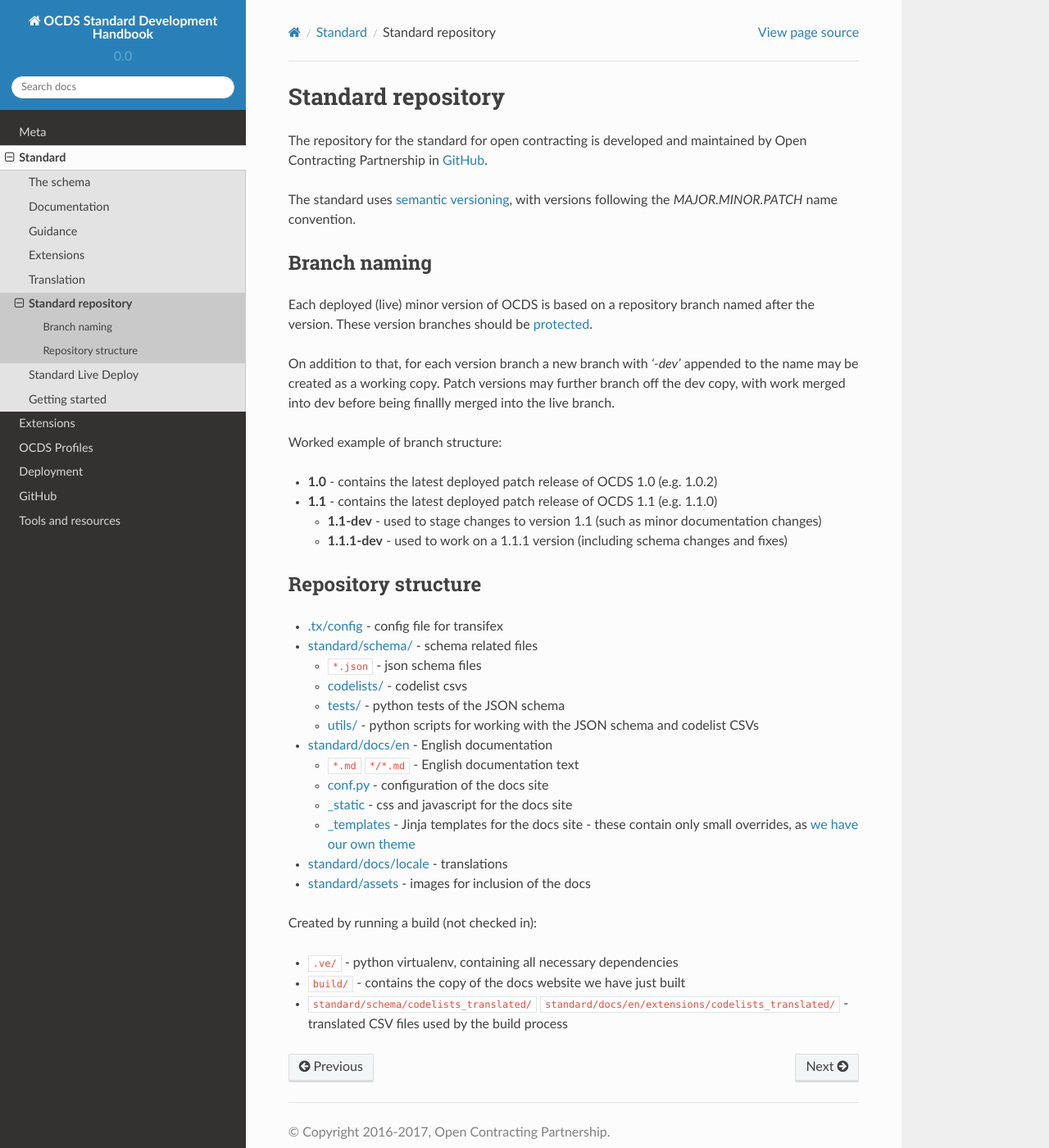
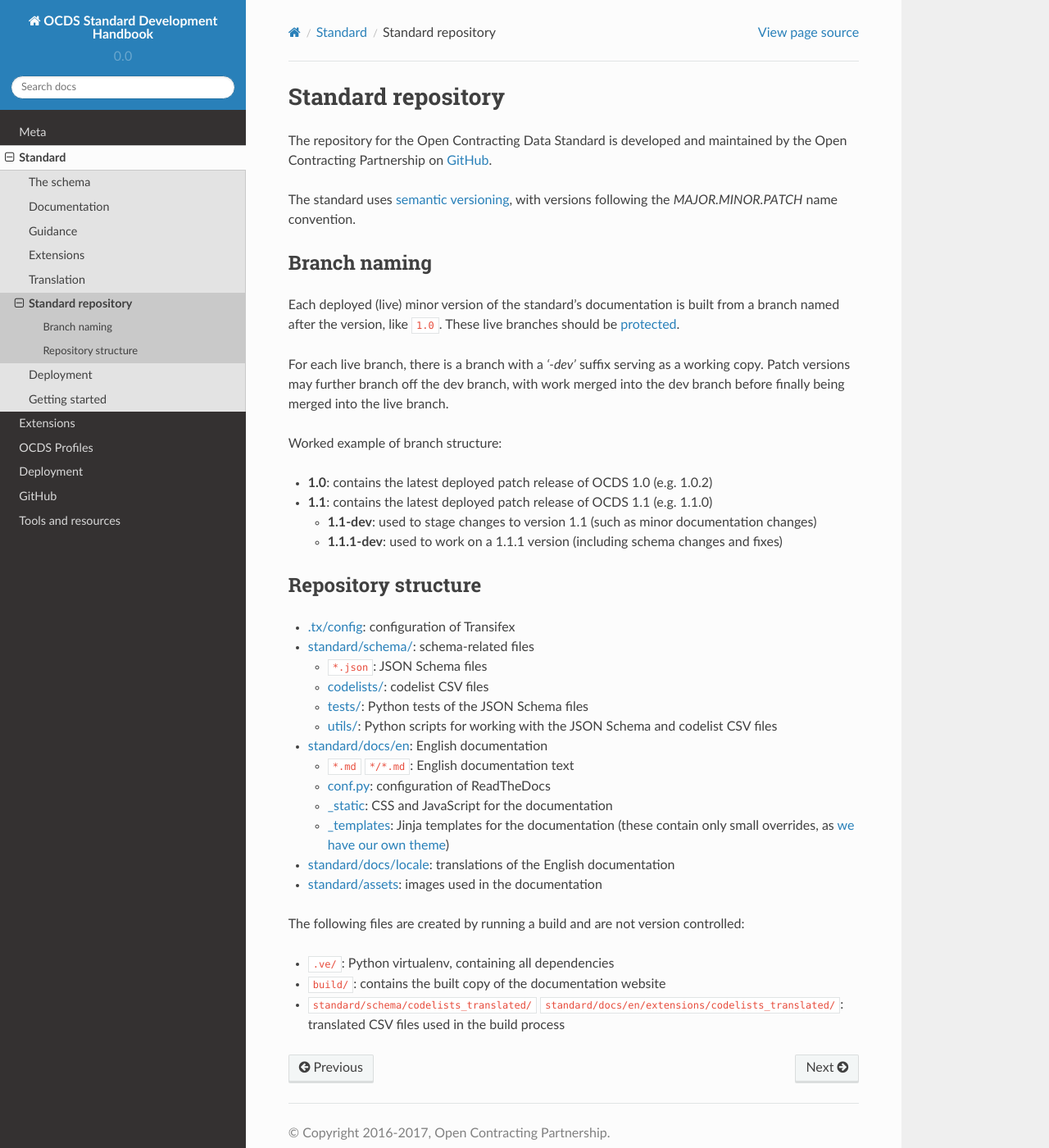
Before and after one commit to open-contracting/standard-development-handbook, a Sphinx documentation site: the page built from docs/standard/repository.md, in a window 1280 px wide and 1400 px high. Shown: the whole window at 82% size. Built offline with Sphinx 7.4.7 and the Read the Docs theme 2.0.0, drawn with Linux system fonts in a browser that asks for light colours.

Commit message:
Copy edit /standard documentation files

```diff
--- a/docs/standard/repository.md
+++ b/docs/standard/repository.md
@@ -1,40 +1,40 @@
 # Standard repository
 
-The repository for the standard for open contracting is developed and maintained by Open Contracting Partnership in [GitHub](https://github.com/open-contracting/standard/tree/master/standard).
+The repository for the Open Contracting Data Standard is developed and maintained by the Open Contracting Partnership on [GitHub](https://github.com/open-contracting/standard).
 
 The standard uses [semantic versioning](http://semver.org/), with versions following the _MAJOR.MINOR.PATCH_ name convention.
 
 ## Branch naming
 
-Each deployed (live) minor version of OCDS is based on a repository branch named after the version. These version branches should be [protected](https://help.github.com/articles/about-protected-branches/).
+Each deployed (live) minor version of the standard's documentation is built from a branch named after the version, like `1.0`. These live branches should be [protected](https://help.github.com/articles/about-protected-branches/).
 
-On addition to that, for each version branch a new branch with _'-dev'_ appended to the name may be created as a working copy. Patch versions may further branch off the dev copy, with work merged into dev before being finallly merged into the live branch.
+For each live branch, there is a branch with a _'-dev'_ suffix serving as a working copy. Patch versions may further branch off the dev branch, with work merged into the dev branch before finally being merged into the live branch.
 
 Worked example of branch structure:
 
-* **1.0** - contains the latest deployed patch release of OCDS 1.0 (e.g. 1.0.2)
-* **1.1** - contains the latest deployed patch release of OCDS 1.1 (e.g. 1.1.0)
-  * **1.1-dev** - used to stage changes to version 1.1 (such as minor documentation changes)
-  * **1.1.1-dev** - used to work on a 1.1.1 version (including schema changes and fixes)
+* **1.0**: contains the latest deployed patch release of OCDS 1.0 (e.g. 1.0.2)
+* **1.1**: contains the latest deployed patch release of OCDS 1.1 (e.g. 1.1.0)
+  * **1.1-dev**: used to stage changes to version 1.1 (such as minor documentation changes)
+  * **1.1.1-dev**: used to work on a 1.1.1 version (including schema changes and fixes)
 
 ## Repository structure
 
-* [.tx/config](https://github.com/open-contracting/standard/blob/HEAD/.tx/config) - config file for transifex
-* [standard/schema/](https://github.com/open-contracting/standard/tree/HEAD/standard/schema) - schema related files
-  * `*.json` - json schema files
-  * [codelists/](https://github.com/open-contracting/standard/tree/HEAD/standard/schema/codelists) - codelist csvs
-  * [tests/](https://github.com/open-contracting/standard/tree/HEAD/standard/schema/tests) - python tests of the JSON schema
-  * [utils/](https://github.com/open-contracting/standard/tree/HEAD/standard/schema/utils) - python scripts for working with the JSON schema and codelist CSVs
-* [standard/docs/en](https://github.com/open-contracting/standard/tree/HEAD/standard/docs/en) - English documentation
-  * `*.md` `*/*.md` - English documentation text
-  * [conf.py](https://github.com/open-contracting/standard/blob/HEAD/standard/docs/en/conf.py) - configuration of the docs site
-  * [_static](https://github.com/open-contracting/standard/tree/HEAD/standard/docs/en/_static) - css and javascript for the docs site
-  * [_templates](https://github.com/open-contracting/standard/tree/HEAD/standard/docs/en/_templates) - Jinja templates for the docs site - these contain only small overrides, as [we have our own theme](https://github.com/open-contracting/standard_theme)
-* [standard/docs/locale](https://github.com/open-contracting/standard/tree/HEAD/standard/docs/locale) - translations
-* [standard/assets](https://github.com/open-contracting/standard/tree/HEAD/standard/assets) - images for inclusion of the docs
+* [.tx/config](https://github.com/open-contracting/standard/blob/HEAD/.tx/config): configuration of Transifex
+* [standard/schema/](https://github.com/open-contracting/standard/tree/HEAD/standard/schema): schema-related files
+  * `*.json`: JSON Schema files
+  * [codelists/](https://github.com/open-contracting/standard/tree/HEAD/standard/schema/codelists): codelist CSV files
+  * [tests/](https://github.com/open-contracting/standard/tree/HEAD/standard/schema/tests): Python tests of the JSON Schema files
+  * [utils/](https://github.com/open-contracting/standard/tree/HEAD/standard/schema/utils): Python scripts for working with the JSON Schema and codelist CSV files
+* [standard/docs/en](https://github.com/open-contracting/standard/tree/HEAD/standard/docs/en): English documentation
+  * `*.md` `*/*.md`: English documentation text
+  * [conf.py](https://github.com/open-contracting/standard/blob/HEAD/standard/docs/en/conf.py): configuration of ReadTheDocs
+  * [\_static](https://github.com/open-contracting/standard/tree/HEAD/standard/docs/en/_static): CSS and JavaScript for the documentation
+  * [\_templates](https://github.com/open-contracting/standard/tree/HEAD/standard/docs/en/_templates): Jinja templates for the documentation (these contain only small overrides, as [we have our own theme](https://github.com/open-contracting/standard_theme))
+* [standard/docs/locale](https://github.com/open-contracting/standard/tree/HEAD/standard/docs/locale): translations of the English documentation
+* [standard/assets](https://github.com/open-contracting/standard/tree/HEAD/standard/assets): images used in the documentation
 
-Created by running a build (not checked in):
+The following files are created by running a build and are not version controlled:
 
-* `.ve/` - python virtualenv, containing all necessary dependencies
-* `build/` - contains the copy of the docs website we have just built
-* `standard/schema/codelists_translated/` `standard/docs/en/extensions/codelists_translated/` - translated CSV files used by the build process
+* `.ve/`: Python virtualenv, containing all dependencies
+* `build/`: contains the built copy of the documentation website
+* `standard/schema/codelists_translated/` `standard/docs/en/extensions/codelists_translated/`: translated CSV files used in the build process
```
Also changed, not shown: docs/standard/deployment.md (+18 -29 lines), docs/standard/index.md (+10 -10 lines), docs/standard/schema.md (+8 -21 lines).
